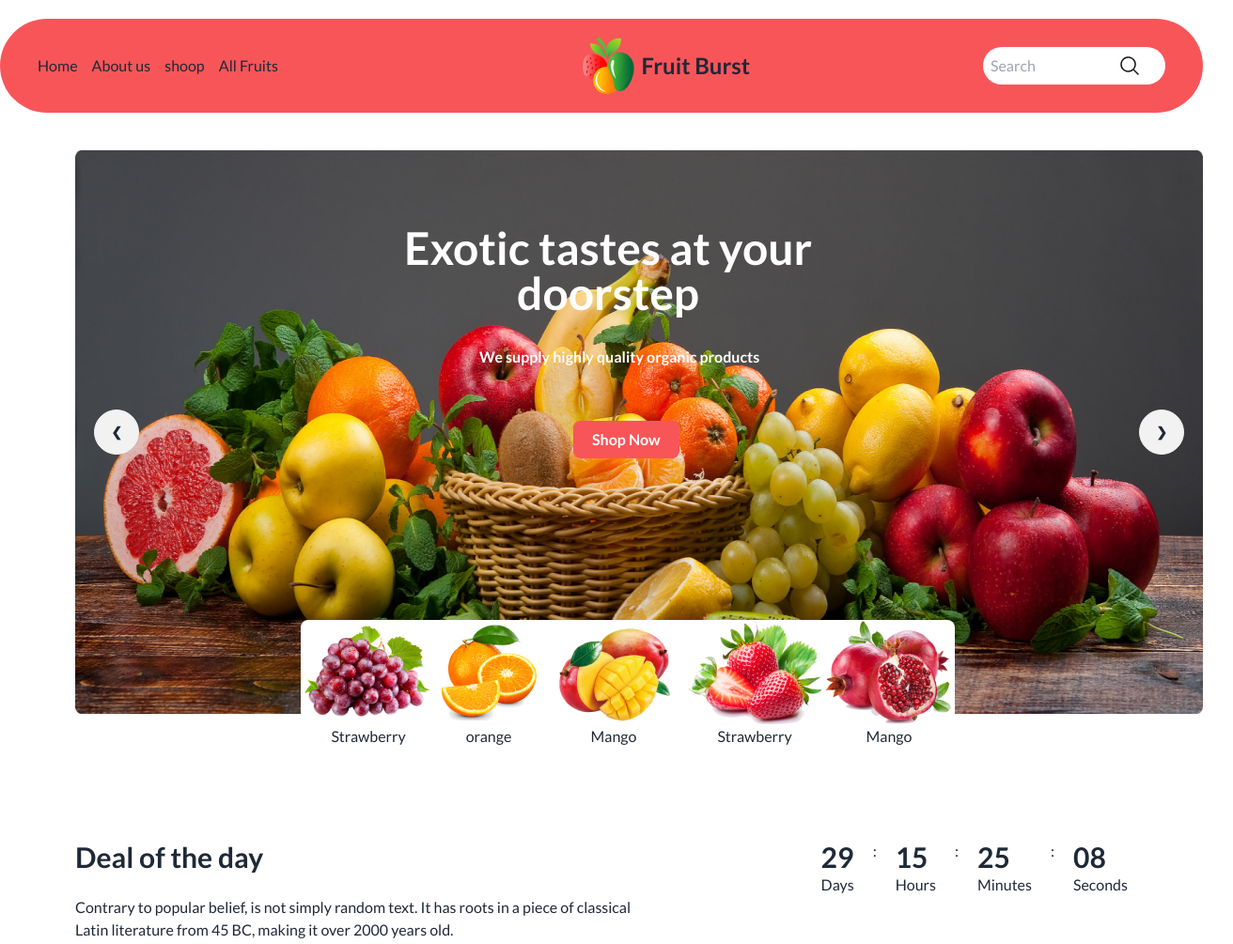
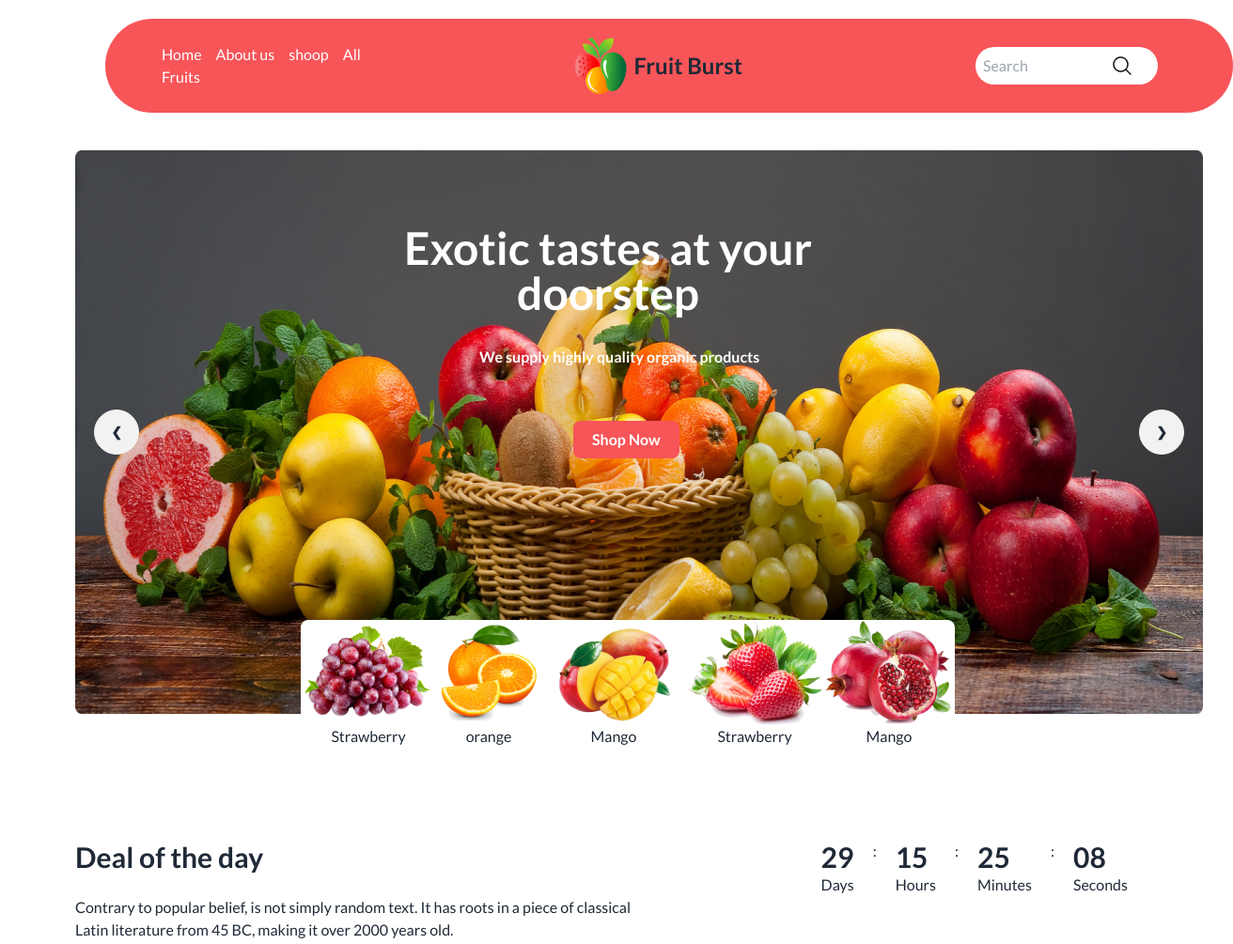
Before and after one commit to Hassan4np/fruit-brust, a plain HTML site: page index.html in a window 1280 px wide. Shown: the top 1005 px of the page at 94% size, 1312 px wide, since content can reach past the window. Drawn offline with nearby package versions, Linux system fonts and the light colour scheme; grey boxes are pictures that could not be loaded.

Commit message:
update css file

```diff
--- a/index.html
+++ b/index.html
@@ -24,34 +24,24 @@
 </head>
 
 <body class="fonts">
+    <header class="container">
+        <section class="mx-auto bg-[#F85559] mt-5 mb-10 ml-28 rounded-l-full w-[1200px] rounded-r-full  h-[100px]">
 
-    <header class="">
-        <div class="container bg-[#F85559] mt-5 mb-10 static rounded-l-full rounded-r-full w-[1400]  h-[100px] mx-auto">
-            <section class="">
             <div class="navbar px-10">
                 <div class="navbar-start">
-                        <div class="dropdown">
+                    <di class="dropdown">
                         <label tabindex="0" class="btn btn-ghost lg:hidden">
                       <svg xmlns="http://www.w3.org/2000/svg" class="h-5 w-5" fill="none" viewBox="0 0 24 24" stroke="currentColor"><path stroke-linecap="round" stroke-linejoin="round" stroke-width="2" d="M4 6h16M4 12h8m-8 6h16" /></svg>
                     </label>
-                            <ul tabindex="0" class="menu menu-sm dropdown-content mt-3 z-[1] p-2 shadow bg-base-100 rounded-box w-52">
-                                <li><a>Item 1</a></li>
-                                <li>
-                                    <a>Parent</a>
-                                    <ul class="p-2">
-                                        <li><a>Submenu 1</a></li>
-                                        <li><a>Submenu 2</a></li>
-                                    </ul>
-                                </li>
-                                <li><a>Item 3</a></li>
-                            </ul>
+
+
+                        <div class="space-x-3  hidden lg:block ml-5">
+                            <!-- <a class="btn btn-ghost normal-case text-xl space-x-2">daisyUI</a> -->
+                            <a href="" class="text-base font-medium text-white">Home</a>
+                            <a href="" class="text-base font-medium text-white">About us</a>
+                            <a href="" class="text-base font-medium text-white">shoop</a>
+                            <a href="" class="text-base font-medium text-white">All Fruits</a>
                         </div>
-                        <div class="space-x-3  hidden lg:block">
-                            <!-- <a class="btn btn-ghost normal-case text-xl space-x-2">daisyUI</a> -->
-                            <a href="">Home</a>
-                            <a href="">About us</a>
-                            <a href="">shoop</a>
-                            <a href="">All Fruits</a></div>
                 </div>
                 <div class="navbar-center hidden lg:flex">
                     <ul class="menu menu-horizontal px-1">
@@ -63,49 +53,16 @@
                 </div>
                 <div class="navbar-end">
                     <div class="ml-60 relative">
-                            <input class="rounded-l-full rounded-r-full p-2 justify-end" type="text" placeholder="Search  ">
+                        <input class="rounded-l-full rounded-r-full p-2 justify-end mr-10" type="text" placeholder="Search  ">
                         <img src="./images/Frame.png" class="absolute left-36 -mt-8" alt="">
                     </div>
                 </div>
-            </section>
-            </div>
-            <!-- <div>
-                <div class="bg-[#F85559] mx-20 mt-5 mb-10  rounded-l-full rounded-r-full">
-                    <div class="flex mx-14 gap-5 text-white flex items-center">
-                        <p class="text-[16px]">Home</p>
-                        <p class="text-[16px]">About Us</p>
-                        <p class="text-[16px]">Shop</p>
-                        <p class="text-[16px]">All Fruits</p>
-
-                        <div class="p-1 flex items-center gap-2 ml-44">
-                            <img src="images/logo.png" alt="">
-                            <p class="text-[24px] font-bold">Fruit Burst</p>
-                        </div>
-
-                        <div class="ml-60 relative">
-                            <input class="rounded-l-full rounded-r-full p-2 justify-end" type="text" placeholder="Search  ">
             </div>
             </div>
-
-                </div> -->
-            <!-- navber 2 -->
-
-            <!-- bannar -->
-            <!-- <div class="mx-20 relative">
-                <div class="absolute">
-
-                </div>
-                <img src="images/banner1.png" alt="">
-                <p class="absolute left-[350px] top-20  text-5xl text-white font-bold text-center">Exotic tastes at your
-                    <br> doorstep
-                </p>
-
-                <p class="absolute left-[430px] top-52 text-white font-bold">We supply highly quality organic products</p>
-
-                <button class="absolute bg-[#F85559] px-5 py-2 rounded-lg left-[530px] top-72 text-white font-bold">Shop
-                Now</button>
-            </div> -->
-            <div class="container">
+        </section>
+    </header>
+    <main class="container mx-auto">
+        <div class="">
             <div class="carousel w-[1200px] h-[600px] mx-auto ml-20">
                 <div id="slide1" class="carousel-item relative w-full ">
                     <img src="./images/banner1.png" class="w-full" />
@@ -138,20 +95,6 @@
                     </div>
                 </div>
             </div>
-                <!-- <div id="slide3" class="carousel-item relative w-full">
-                    <img src="/images/stock/photo-1414694762283-acccc27bca85.jpg" class="w-full" />
-                    <div class="absolute flex justify-between transform -translate-y-1/2 left-5 right-5 top-1/2">
-                        <a href="#slide2" class="btn btn-circle">❮</a>
-                        <a href="#slide4" class="btn btn-circle">❯</a>
-                    </div>
-                </div>
-                <div id="slide4" class="carousel-item relative w-full">
-                    <img src="/images/stock/photo-1665553365602-b2fb8e5d1707.jpg" class="w-full" />
-                    <div class="absolute flex justify-between transform -translate-y-1/2 left-5 right-5 top-1/2">
-                        <a href="#slide3" class="btn btn-circle">❮</a>
-                        <a href="#slide1" class="btn btn-circle">❯</a>
-                    </div>
-                </div> -->
         </div>
 
         <!-- over card -->
@@ -181,8 +124,6 @@
             </div>
 
         </div>
-    </header>
-    <main class="container ">
         <div class="flex justify-between">
             <div>
                 <p class="text-3xl font-bold mt-32 mx-20 m-6">Deal of the day</p>
@@ -215,11 +156,7 @@
             </div>
 
         </div>
-
         <!-- card -->
-        <div>
-
-
         <div class="grid grid-cols-4 mx-20 mt-10 gap-5 mb-10">
 
 
```
Lines whose indentation alone changed are shown as unchanged.
